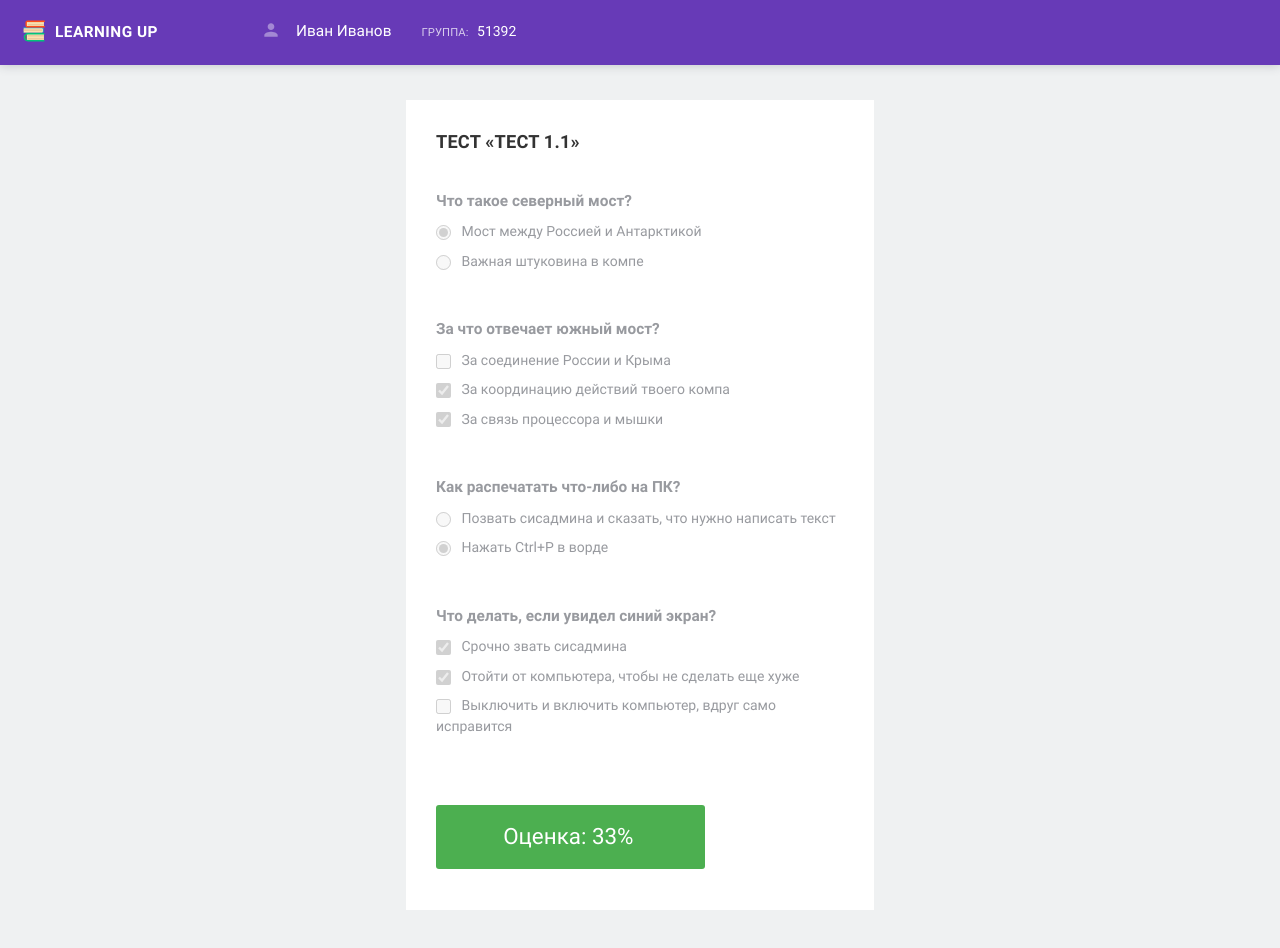
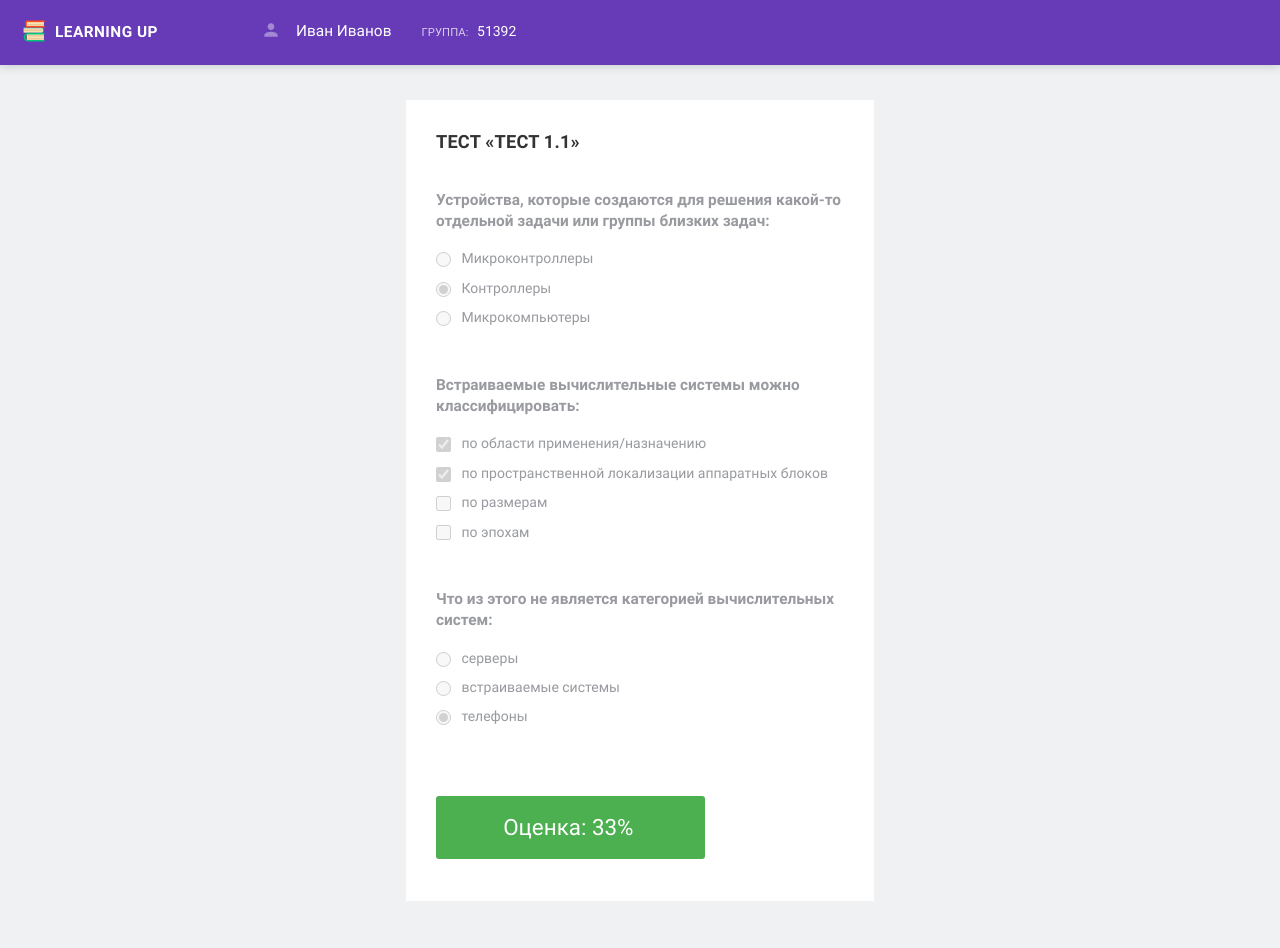
Before and after one commit to dimadk24/learning-app-layout, a website: page source/test-completed.html in a window 1280 px wide. Drawn offline with nearby package versions, Linux system fonts and the light colour scheme; files that its build step writes are made by us from their sources.

Commit message:
feat: change test text, some small style fixes

```diff
--- a/source/sass/blocks/test.scss
+++ b/source/sass/blocks/test.scss
@@ -43,7 +43,9 @@
 
 .question__text {
   @include vertical-paddings(8px);
+  margin-bottom: 0.5em;
   font-size: 1.1em;
+  line-height: 140%;
   font-weight: 700;
 }
 
--- a/source/test-completed.html
+++ b/source/test-completed.html
@@ -30,64 +30,52 @@
       <div class="disabled">
         <span class="test__name">Тест «Тест 1.1»</span>
         <div class="question">
-          <span class="question__text">Что такое северный мост?</span>
+          <span class="question__text">Устройства, которые создаются для решения какой-то отдельной задачи или группы близких задач:</span>
           <label for="question-1-variant-1" class="variant">
-            <input type="radio" name="1" id="question-1-variant-1" disabled="" value="Мост между Россией и Антарктикой"
-              checked="" />
-            Мост между Россией и Антарктикой
+            <input type="radio" name="1" id="question-1-variant-1" value="Микроконтроллеры" disabled=""/>
+            Микроконтроллеры
           </label>
           <label for="question-1-variant-2" class="variant">
-            <input type="radio" name="1" id="question-1-variant-2" disabled="" value="Важная штуковина в компе" />
-            Важная штуковина в компе
+            <input type="radio" name="1" id="question-1-variant-2" value="Контроллеры" checked="" disabled=""/>
+            Контроллеры
+          </label>
+          <label for="question-1-variant-3" class="variant">
+            <input type="radio" name="1" id="question-1-variant-3" value="Микрокомпьютеры" disabled=""/>
+            Микрокомпьютеры
           </label>
         </div>
         <div class="question">
-          <span class="question__text">
-            За что отвечает южный мост?
-          </span>
+          <span class="question__text">Встраиваемые вычислительные системы можно классифицировать:</span>
           <label for="question-2-variant-1" class="variant">
-            <input type="checkbox" name="2" id="question-2-variant-1" disabled="" value="За соединение России и Крыма" />
-            За соединение России и Крыма
+            <input type="checkbox" name="2" id="question-2-variant-1" value="по области применения/назначению" checked="" disabled=""/>
+            по области применения/назначению
           </label>
           <label for="question-2-variant-2" class="variant">
-            <input type="checkbox" name="2" id="question-2-variant-2" disabled=""
-              value="За координацию действий твоего компа" checked="" />
-            За координацию действий твоего компа
+            <input type="checkbox" name="2" id="question-2-variant-2" value="по пространственной локализации аппаратных блоков" checked="" disabled=""/>
+            по пространственной локализации аппаратных блоков
           </label>
           <label for="question-2-variant-3" class="variant">
-            <input type="checkbox" name="2" id="question-2-variant-3" disabled="" value="За связь процессора и мышки"
-              checked="" />
-            За связь процессора и мышки
+            <input type="checkbox" name="2" id="question-2-variant-3" value="по размерам" disabled=""/>
+            по размерам
+          </label>
+          <label for="question-2-variant-4" class="variant">
+            <input type="checkbox" name="2" id="question-2-variant-4" value="по эпохам" disabled=""/>
+            по эпохам
           </label>
         </div>
         <div class="question">
-          <span class="question__text">Как распечатать что-либо на ПК? </span>
+          <span class="question__text">Что из этого не является категорией вычислительных систем:</span>
           <label for="question-3-variant-1" class="variant">
-            <input type="radio" name="3" id="question-3-variant-1" disabled=""
-              value="Позвать сисадмина и сказать, что нужно написать текст" />
-            Позвать сисадмина и сказать, что нужно написать текст</label>
+            <input type="radio" name="3" id="question-3-variant-1" value="серверы" disabled=""/>
+            серверы
+          </label>
           <label for="question-3-variant-2" class="variant">
-            <input type="radio" name="3" id="question-3-variant-2" disabled="" value="Нажать Ctrl+P в ворде" checked="" />
-            Нажать Ctrl+P в ворде</label>
-        </div>
-        <div class="question">
-          <span class="question__text">
-            Что делать, если увидел синий экран?
-          </span>
-          <label for="question-4-variant-1" class="variant">
-            <input type="checkbox" name="4" id="question-4-variant-1" disabled="" value="Срочно звать сисадмина"
-              checked="" />
-            Срочно звать сисадмина
+            <input type="radio" name="3" id="question-3-variant-2" value="встраиваемые системы" disabled=""/>
+            встраиваемые системы
           </label>
-          <label for="question-4-variant-2" class="variant">
-            <input type="checkbox" name="4" id="question-4-variant-2" disabled=""
-              value="Отойти от компьютера, чтобы не сделать еще хуже" checked="" />
-            Отойти от компьютера, чтобы не сделать еще хуже
-          </label>
-          <label for="question-4-variant-3" class="variant">
-            <input type="checkbox" name="4" id="question-4-variant-3" disabled=""
-              value="Выключить и включить компьютер, вдруг само исправится" />
-            Выключить и включить компьютер, вдруг само исправится
+          <label for="question-3-variant-2" class="variant">
+            <input type="radio" name="3" id="question-3-variant-3" value="телефоны" checked="" disabled=""/>
+            телефоны
           </label>
         </div>
 
```
Also changed, not shown: source/test-not-completed.html (+30 -18 lines).
